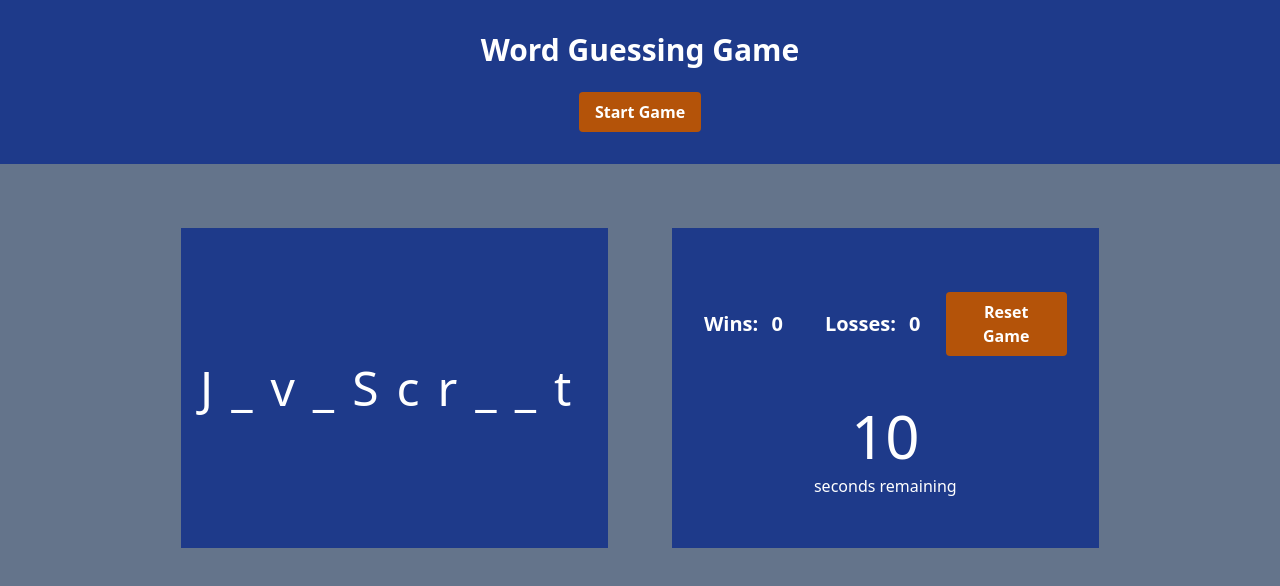
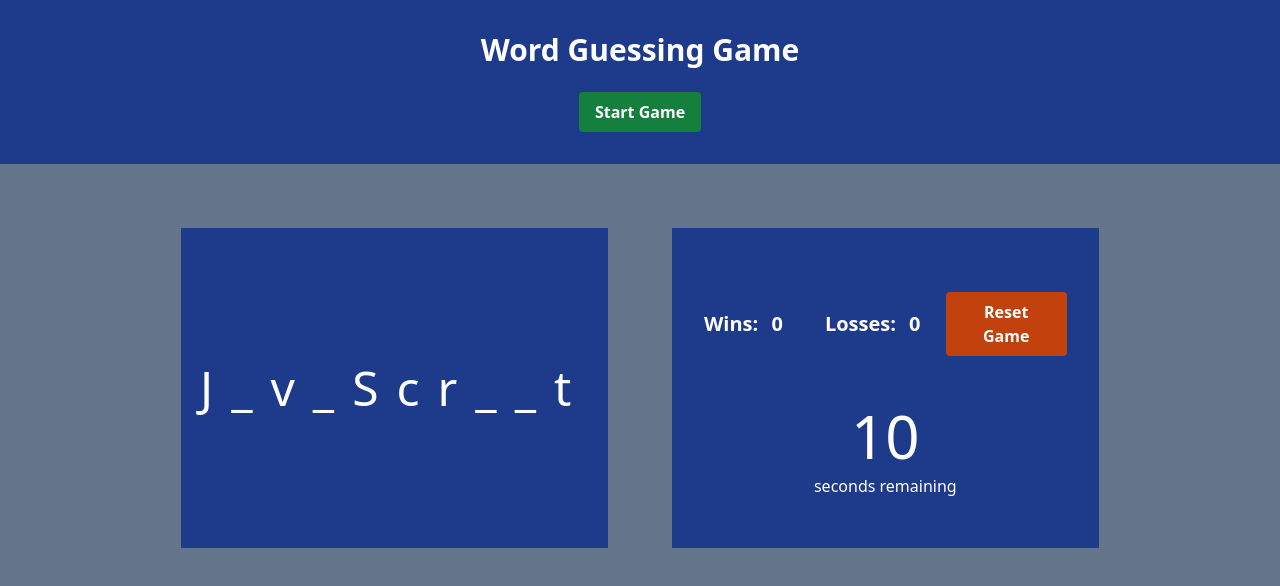
Before and after one commit to luksvrd/word-guessing-game, a website built with Vite: page index.html in a window 1280 px wide. Built offline with nearby package versions, Linux system fonts and the light colour scheme.

Commit message:
feat: :lipstick: button colors

```diff
--- a/index.html
+++ b/index.html
@@ -12,7 +12,7 @@
       <h1 class="mb-6 text-3xl font-bold">Word Guessing Game</h1>
       <button
         type="button"
-        class="rounded bg-amber-700 py-2 px-4 font-bold text-white hover:bg-amber-900"
+        class="rounded bg-green-700 py-2 px-4 font-bold text-white hover:bg-green-900"
       >
         Start Game
       </button>
@@ -34,7 +34,7 @@
         </p>
         <button
           type="button"
-          class="col-span-2 rounded bg-amber-700 py-2 px-4 font-bold text-white hover:bg-amber-900"
+          class="col-span-2 rounded bg-orange-700 py-2 px-4 font-bold text-white hover:bg-orange-900"
         >
           Reset Game
         </button>
```
